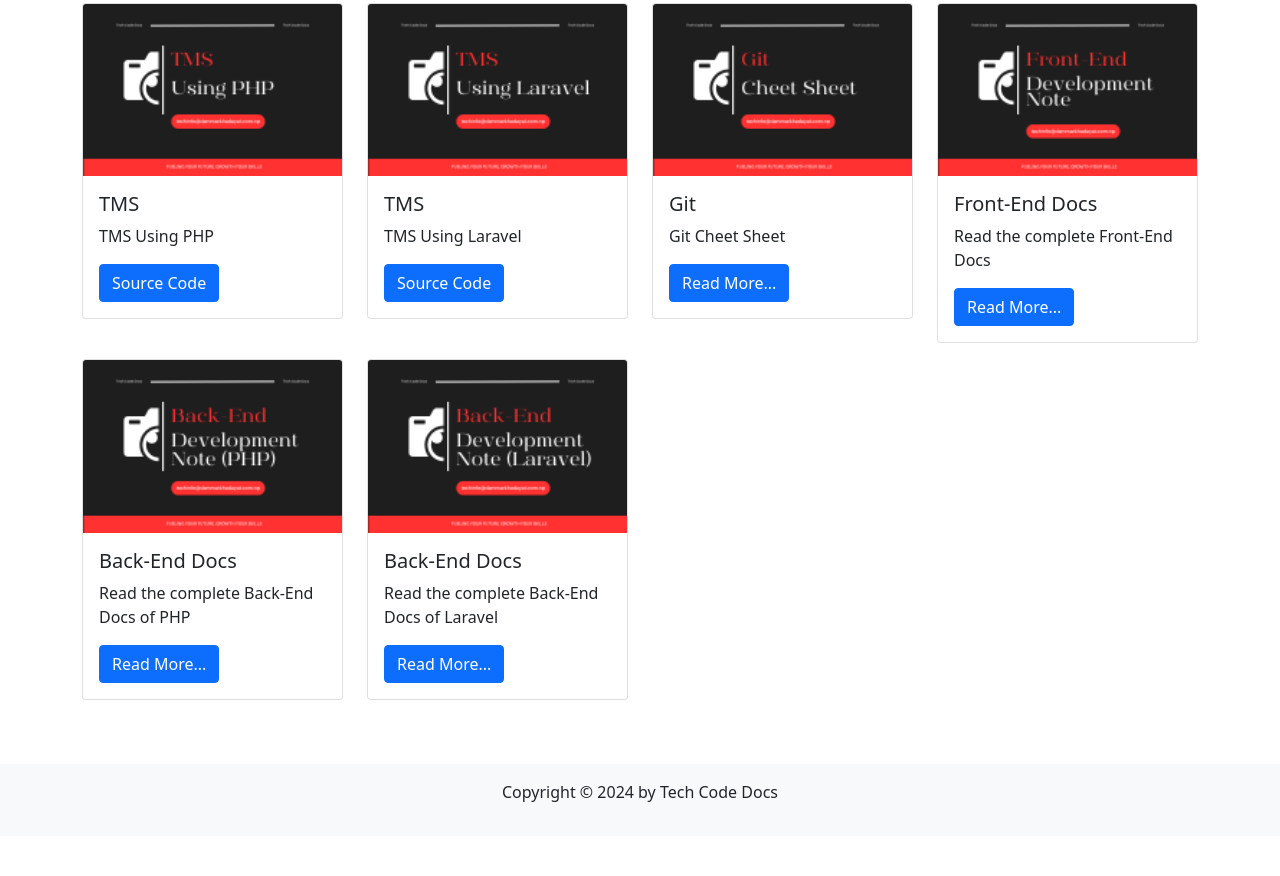
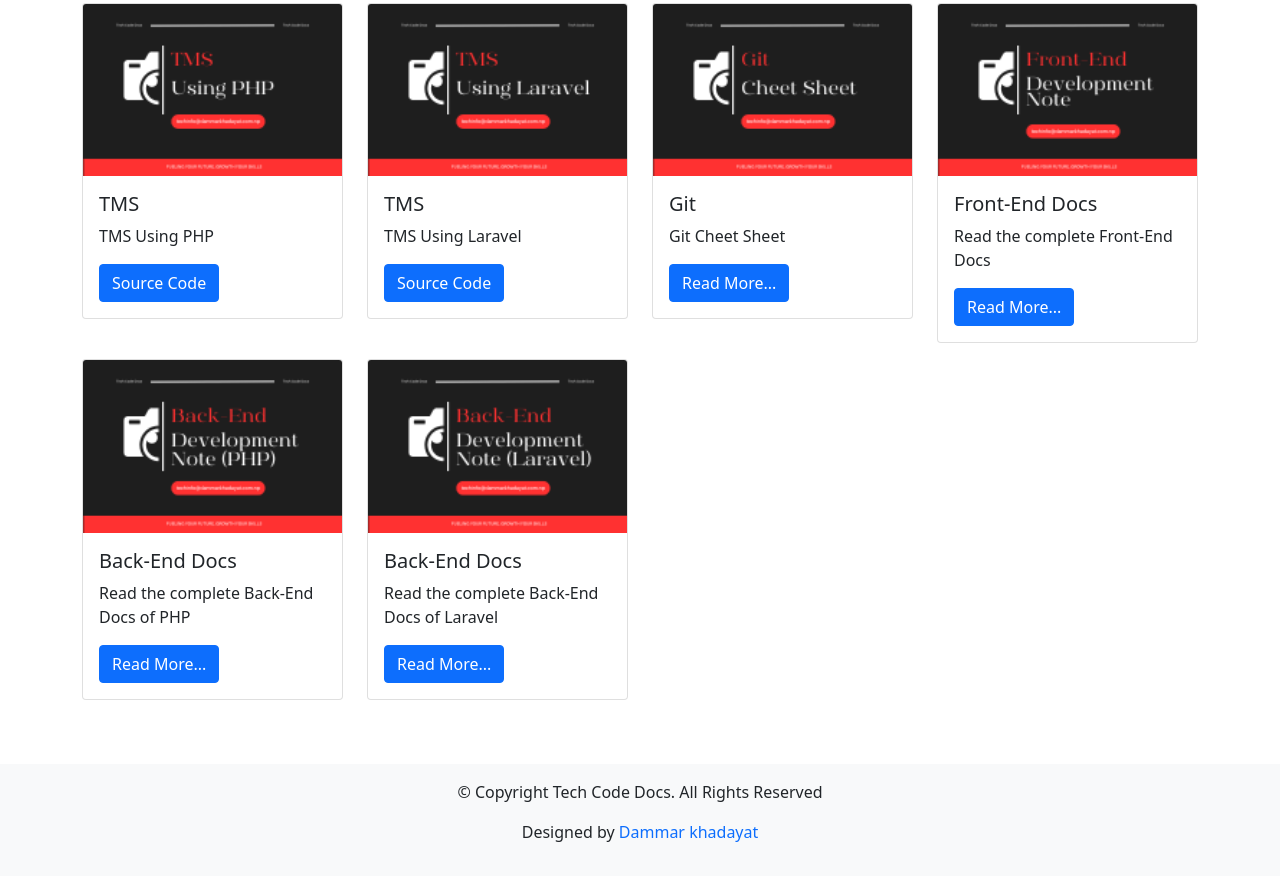
Before and after one commit to techcode-docs/techcode-docs, a plain HTML site: page index.html in a window 1280 px wide. Shown: the part 497-1373 px from the top of the page. Before the commit the page ends 1333 px from the top, so only its background shows below. Drawn offline with nearby package versions, Linux system fonts and the light colour scheme; files whose address does not match are found by name.

Commit message:
add content and images

```diff
--- a/index.html
+++ b/index.html
@@ -168,7 +168,9 @@
     <footer class="bg-light">
         <div class="container  py-3">
           <div class="footer-end text-center">
-            <p>Copyright &copy; 2024 by Tech Code Docs</p>
+           <p> &copy; Copyright Tech Code Docs. All Rights Reserved</p>
+           <p> Designed by <a href="https://dammarkhadayat.com.np/" class="text-decoration-none">Dammar khadayat</a></p>
+
           </div>
         </div>
     </footer>
```
